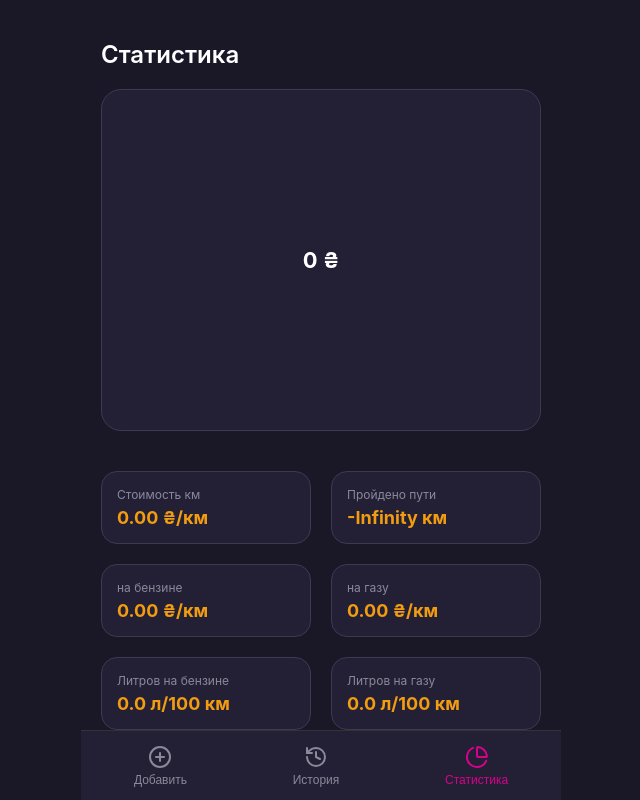
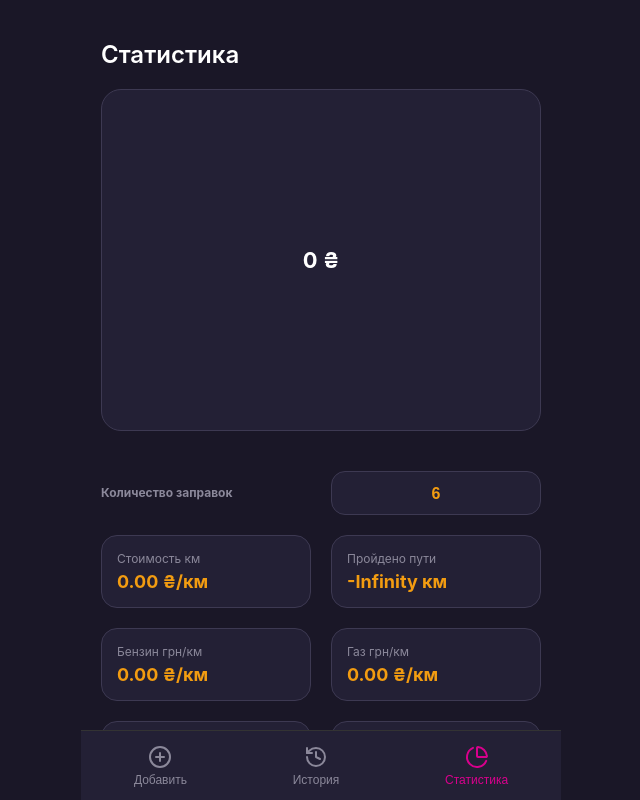
Before and after one commit to DmitryZatonsky/gluttonous_car, a React (Vite) app: page / in a window 1280 px wide. Both pictures are taken after a click on the button "Статистика". Shown: the whole page, without its empty margins (319-959 px from the left). Built offline with nearby package versions, Linux system fonts and the light colour scheme.

Commit message:
ручное управление количеством заправок

```diff
--- a/src/index.css
+++ b/src/index.css
@@ -320,6 +320,77 @@ button,
   color: var(--accent-orange);
 }
 
+.stat-input {
+  background: transparent;
+  border: none;
+  outline: none;
+  font-size: 18px;
+  font-weight: bold;
+  color: var(--accent-orange);
+  width: 100%;
+  display: grid;
+  grid-template-columns: repeat(2, 2fr);
+  align-items: center;
+  gap: 20px;
+
+  /* justify-content: space-between; */
+  /* align-items: center; */
+  margin-bottom: 20px;
+}
+
+.stat-input::-webkit-outer-spin-button,
+.stat-input::-webkit-inner-spin-button {
+  -webkit-appearance: none;
+  margin: 0;
+}
+
+.stat-box--with-input {
+  display: flex;
+  justify-content: space-between;
+  align-items: center;
+}
+
+/* левая часть */
+.stat-left {
+  display: flex;
+  flex-direction: column;
+  gap: 5px;
+}
+
+/* правый "инпут-блок" */
+.stat-input-wrapper {
+  background: var(--card-bg);
+  border: 1px solid #3d3952;
+  border-radius: 14px;
+  padding: 10px 14px;
+  min-width: 80px;
+  text-align: center;
+}
+
+/* сам input */
+.stat-input-wrapper input {
+  width: 100%;
+  background: transparent;
+  border: none;
+  outline: none;
+  text-align: center;
+
+  font-size: 16px;
+  font-weight: bold;
+  color: var(--accent-orange);
+}
+
+/* убрать стрелки */
+.stat-input-wrapper input::-webkit-outer-spin-button,
+.stat-input-wrapper input::-webkit-inner-spin-button {
+  -webkit-appearance: none;
+  margin: 0;
+}
+
+.stat-box--full {
+  grid-column: span 2;
+}
+
 /* ========================= Модалки ========================= */
 
 /* Модальные окна */
--- a/src/pages/Statistics.jsx
+++ b/src/pages/Statistics.jsx
@@ -8,6 +8,7 @@ import StatCards from "../components/StatCards";
 export default function Statistics() {
   const [data, setData] = useState([]);
   const [total, setTotal] = useState(0);
+  const [limit, setLimit] = useState(6);
 
   useEffect(() => {
     const expenses = getExpenses();
@@ -32,16 +33,28 @@ export default function Statistics() {
     ? (totalSum / totalDistance).toFixed(2)
     : "0.00";
 
-  const fuelExpense = calcFuelStats(sortExpenses);
+  const fuelExpense = calcFuelStats(sortExpenses, limit);
   // const costPerFuelKm = fuelExpense.costPerKm;
   // const litersPer100 = fuelExpense.litersPer100.toFixed(1);
   const statsData = [
     { label: "Стоимость км", value: `${costPerKm} ₴/км` },
     { label: "Пройдено пути", value: `${totalDistance} км` },
-    { label: "на бензине", value: `${fuelExpense.petrolCostPerKm.toFixed(2)} ₴/км` },
-    { label: "на газу", value: `${fuelExpense.gasCostPerKm.toFixed(2)} ₴/км` },
-    { label: "Литров на бензине", value: `${fuelExpense.petrolLitersPer100.toFixed(1)} л/100 км` },
-    { label: "Литров на газу", value: `${fuelExpense.gasLitersPer100.toFixed(1)} л/100 км` },
+    {
+      label: "Бензин грн/км",
+      value: `${fuelExpense.petrolCostPerKm.toFixed(2)} ₴/км`,
+    },
+    {
+      label: "Газ грн/км",
+      value: `${fuelExpense.gasCostPerKm.toFixed(2)} ₴/км`,
+    },
+    {
+      label: "Бензин л/100 км",
+      value: `${fuelExpense.petrolLitersPer100.toFixed(1)} л/100 км`,
+    },
+    {
+      label: "Газ л/100 км",
+      value: `${fuelExpense.gasLitersPer100.toFixed(1)} л/100 км`,
+    },
   ];
 
   return (
@@ -49,7 +62,24 @@ export default function Statistics() {
       <h2 className="page-title">Статистика</h2>
       {/* Диаграмма с категориями */}
       <ExpensesChart data={data} total={total} />
+      {/* Ввод количества заправок */}
+      <div className="stat-input">
+        <div className="stat-left">
+          <span className="stat-label">Количество заправок</span>
+        </div>
 
+        <div className="stat-input-wrapper">
+          <input
+            type="number"
+            value={limit}
+            onChange={(e) => {
+              const value = Math.max(2, Number(e.target.value));
+              setLimit(value);
+            }}
+            min={2}
+          />
+        </div>
+      </div>
       {/* Карточки статистики */}
       <div className="stats-grid">
         <StatCards stats={statsData} />
--- a/src/utils/fuelStats.js
+++ b/src/utils/fuelStats.js
@@ -1,4 +1,4 @@
-export function calcFuelStats(expenses, limit = 3) {
+export function calcFuelStats(expenses, limit = 7) {
   const fuels = expenses
     .filter((e) => e.category === "Топливо")
     .sort((a, b) => a.mileage - b.mileage);
@@ -40,10 +40,8 @@ export function calcFuelStats(expenses, limit = 3) {
   return {
     gasCostPerKm: stats.gas.money / distance,
     petrolCostPerKm: stats.petrol.money / distance,
-
     gasLitersPer100: (stats.gas.liters / distance) * 100,
     petrolLitersPer100: (stats.petrol.liters / distance) * 100,
-
     distance,
   };
 }
```
